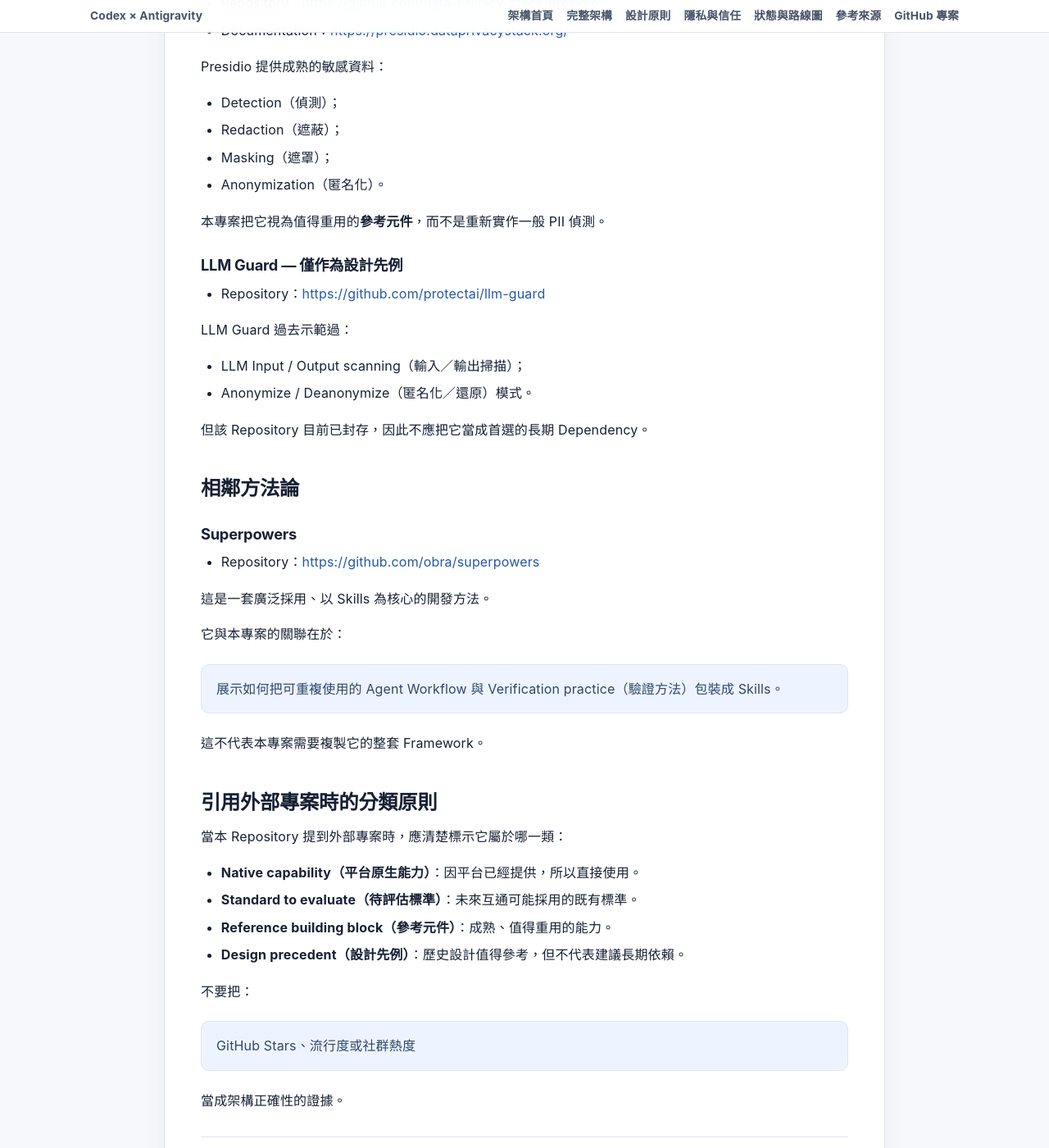
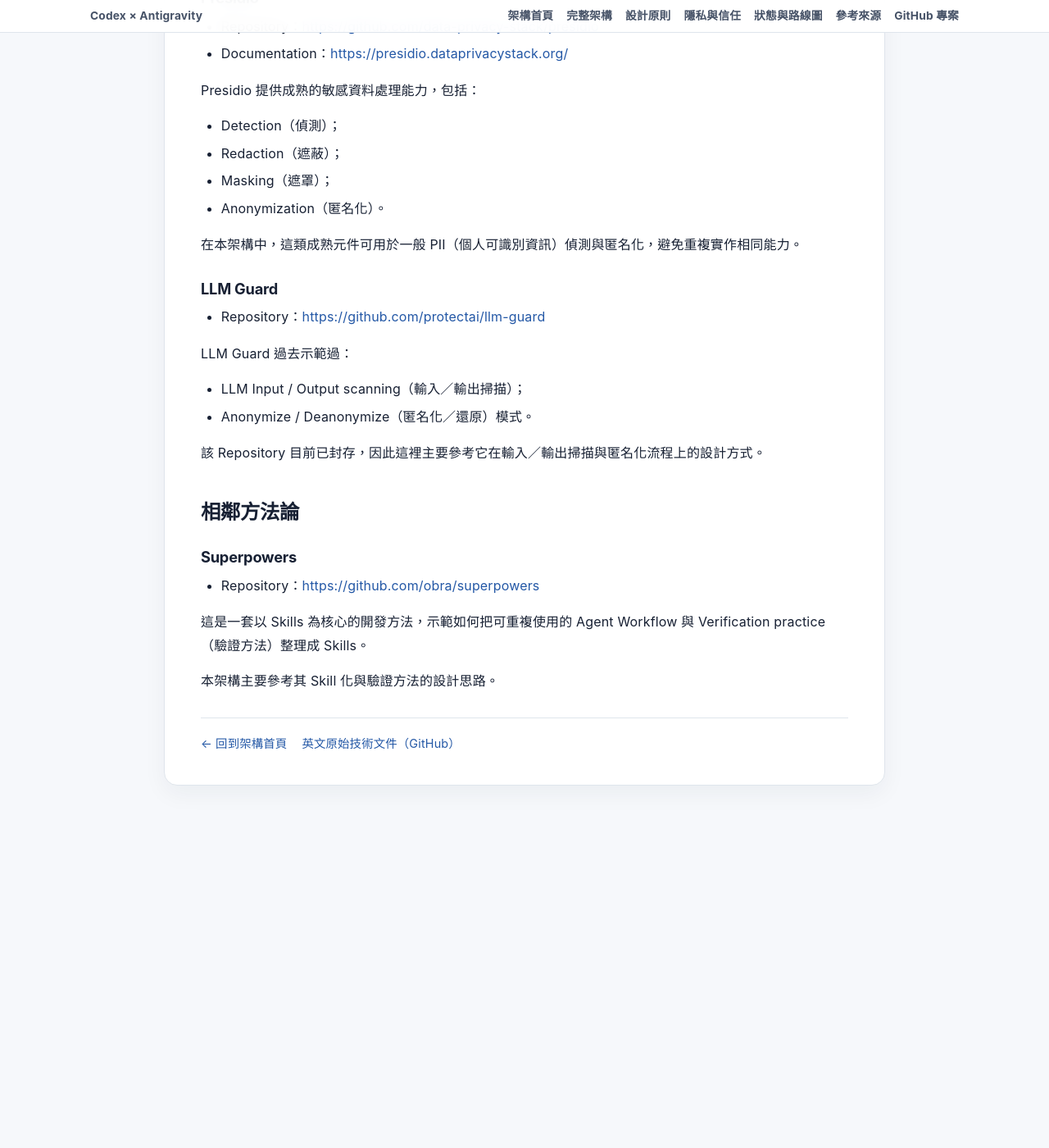
Before and after one commit to a275618631/codex-antigravity-collaboration, a Jekyll site: the page built from docs/REFERENCES.html, in a window 1280 px wide and 1400 px high, scrolled down 1947 px. Shown: the whole window at 82% size. Built offline with Jekyll 4.4.1, drawn with Linux system fonts in a browser that asks for light colours; after the commit the page ends 2977 px from its top, so only the background shows below that; some of the changed text lies outside the part shown.

Commit message:
Refine public references page wording

```diff
--- a/docs/REFERENCES.html
+++ b/docs/REFERENCES.html
@@ -6,9 +6,9 @@
 {% capture zh %}
 # 參考來源
 
-最後確認日期：**2026-08-21**。
+來源更新：**2026-08-21**。
 
-以下來源用來支撐本專案的架構討論。**它們不全部都是本專案的 Dependency（依賴）。**
+以下整理本架構引用的官方文件、開放標準與開源專案，方便進一步查閱。部分來源是平台原生能力，部分則用於延伸設計與技術比較。
 
 ## 平台原生 Agent Runtime
 
@@ -63,7 +63,7 @@
 
 A2A 是 Agentic application（Agent 應用）之間進行通訊與互通的開放 Protocol（協定）。
 
-如果未來需要更明確的跨 Runtime 或跨主機協調，它是值得優先評估的現成方案。
+如果未來需要更明確的跨 Runtime 或跨主機協調，它是值得優先評估的現成標準。
 
 ## 隱私／匿名化
 
@@ -72,16 +72,16 @@
 - Repository：<https://github.com/data-privacy-stack/presidio>
 - Documentation：<https://presidio.dataprivacystack.org/>
 
-Presidio 提供成熟的敏感資料：
+Presidio 提供成熟的敏感資料處理能力，包括：
 
 - Detection（偵測）；
 - Redaction（遮蔽）；
 - Masking（遮罩）；
 - Anonymization（匿名化）。
 
-本專案把它視為值得重用的**參考元件**，而不是重新實作一般 PII 偵測。
+在本架構中，這類成熟元件可用於一般 PII（個人可識別資訊）偵測與匿名化，避免重複實作相同能力。
 
-### LLM Guard — 僅作為設計先例
+### LLM Guard
 
 - Repository：<https://github.com/protectai/llm-guard>
 
@@ -90,7 +90,7 @@
 - LLM Input / Output scanning（輸入／輸出掃描）；
 - Anonymize / Deanonymize（匿名化／還原）模式。
 
-但該 Repository 目前已封存，因此不應把它當成首選的長期 Dependency。
+該 Repository 目前已封存，因此這裡主要參考它在輸入／輸出掃描與匿名化流程上的設計方式。
 
 ## 相鄰方法論
 
@@ -98,27 +98,8 @@
 
 - Repository：<https://github.com/obra/superpowers>
 
-這是一套廣泛採用、以 Skills 為核心的開發方法。
+這是一套以 Skills 為核心的開發方法，示範如何把可重複使用的 Agent Workflow 與 Verification practice（驗證方法）整理成 Skills。
 
-它與本專案的關聯在於：
-
-> 展示如何把可重複使用的 Agent Workflow 與 Verification practice（驗證方法）包裝成 Skills。
-
-這不代表本專案需要複製它的整套 Framework。
-
-## 引用外部專案時的分類原則
-
-當本 Repository 提到外部專案時，應清楚標示它屬於哪一類：
-
-- **Native capability（平台原生能力）**：因平台已經提供，所以直接使用。
-- **Standard to evaluate（待評估標準）**：未來互通可能採用的既有標準。
-- **Reference building block（參考元件）**：成熟、值得重用的能力。
-- **Design precedent（設計先例）**：歷史設計值得參考，但不代表建議長期依賴。
-
-不要把：
-
-> GitHub Stars、流行度或社群熱度
-
-當成架構正確性的證據。
+本架構主要參考其 Skill 化與驗證方法的設計思路。
 {% endcapture %}
 {{ zh | markdownify }}
```
